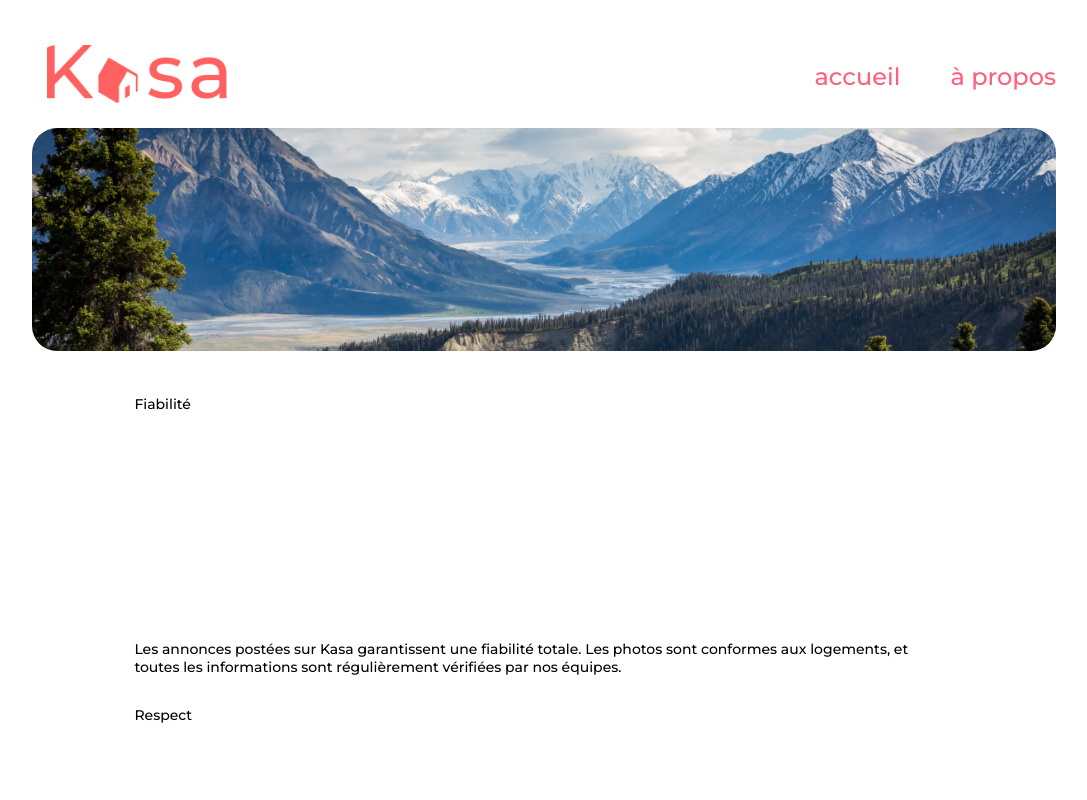
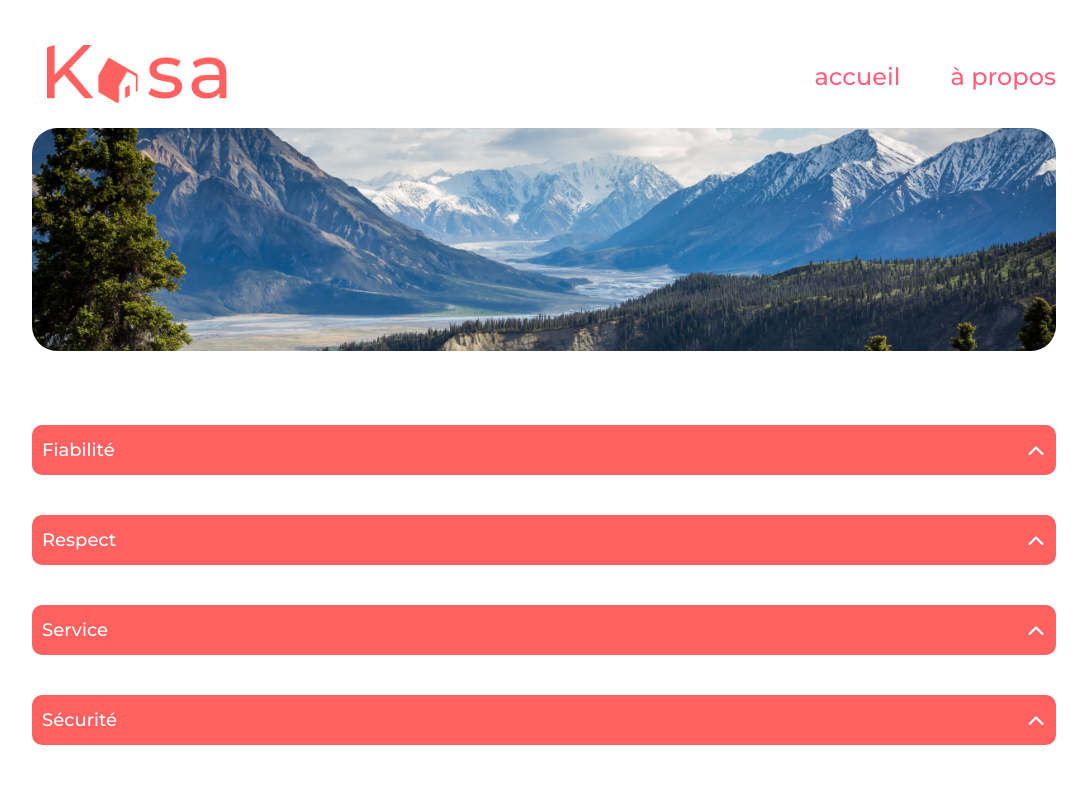
Before and after one commit to jacquescarlier/kasa, a React (Create React App) app: page /about in a window 1280 px wide. Shown: the top 800 px of the page, without its empty margins (96-1183 px from the left). Built offline with nearby package versions, Linux system fonts and the light colour scheme.

Commit message:
update of the code of the About page

```diff
--- a/src/Styles/pages/_about.scss
+++ b/src/Styles/pages/_about.scss
@@ -1,13 +1,73 @@
-.scrollingMenuAPropos {
+.dropApropos {
   padding: 0;
   display: flex;
   align-items: center;
   justify-content: center;
 }
 
-  .dropdownAbout {
+.drop__apropos {
   width: 80%;
   display: flex;
   gap: 30px;
   flex-direction: column;
 }
+
+.drop {
+  padding: 30px 0px;
+  display: flex;
+  flex-direction: row;
+  justify-content: normal;
+  justify-content: space-between;
+  border-radius: 10px;
+  gap: 50px;
+}
+
+.dropdown {
+  width: 100%;
+}
+.dropdownInitial {
+  display: flex;
+  justify-content: space-between;
+  align-items: center;
+  padding: 10px;
+  border-radius: 10px;
+  color: white;
+  font-size: 18px;
+  background-color: #FF6060;
+  height: 50px;
+}
+.dropdownContent {
+  overflow: hidden;
+  background-color: #F6F6F6;
+  color: #FF6060;
+  font-size: 18px;
+  padding: 20px;
+  font-weight: 300;
+  line-height: 25px;
+}
+
+.open {
+  max-height: 1000px;
+  opacity: 1;
+  transition: max-height 1s ease-in-out, opacity 0.3s ease-in-out;
+}
+
+.close {
+  max-height: 0;
+  opacity: 0;
+  transition: max-height 1s ease-in-out, opacity 0.3s ease-in-out;
+}
+
+.rotated {
+  width: 20px;
+  height: 20px;
+  transition: all 200ms ease-in-out;
+  transform: rotate(180deg);
+}
+
+.arrow {
+  width: 20px;
+  height: 20px;
+  transition: all 200ms ease-in-out;
+  transform: rotate(0deg);
+}
--- a/src/components/Dropdown.js
+++ b/src/components/Dropdown.js
@@ -10,8 +10,8 @@
     }
     return (
         <div className="dropdown">
-            <div className="dropdown__config">
-                <p className="dropdown__config--text">{text}</p>
+            <div className="dropdownInitial">
+                <p className="dropdownText">{text}</p>
                 <img
                     onClick={handleClick}
                     src={Arrow}
@@ -19,7 +19,7 @@
                     className={isRotated ? "rotated" : "arrow"}
                 />
             </div>
-            <div className={`dropdown__config--content ${isOpen ? "open" : ""}`}>
+            <div className={`dropdownContent ${isOpen ? "open" : "close"}`}>
                 {children}
             </div>
         </div >
--- a/src/pages/About.js
+++ b/src/pages/About.js
@@ -11,8 +11,8 @@
       <container-general>
         <Header />
         <Banner image={picture} alt="photo de montagne" title="" />
-        <section className="drop scrollingMenuAPropos">
-          <div className=" drop dropdownAbout">
+        <section className="drop dropApropos">
+          <div className=" drop_apropos">
             <Dropdown text="Fiabilité">
               <p>
                 Les annonces postées sur Kasa garantissent une fiabilité totale.
@@ -37,7 +37,7 @@
             <Dropdown text="Sécurité">
               <p>
                 La sécurité est la priorité de Kasa. Aussi bien pour nos hôtes
-                que pour les voyageurs, chaque logement correspond aux crutères
+                que pour les voyageurs, chaque logement correspond aux critères
                 de sécurité établis par nos services. En laissant une note aussi
                 bien à l'hôte qu'au locataire, cela permet à nos équipes de
                 vérifier que les standards sont bien respectés. Nous organisons
```
Lines whose indentation alone changed are shown as unchanged.
